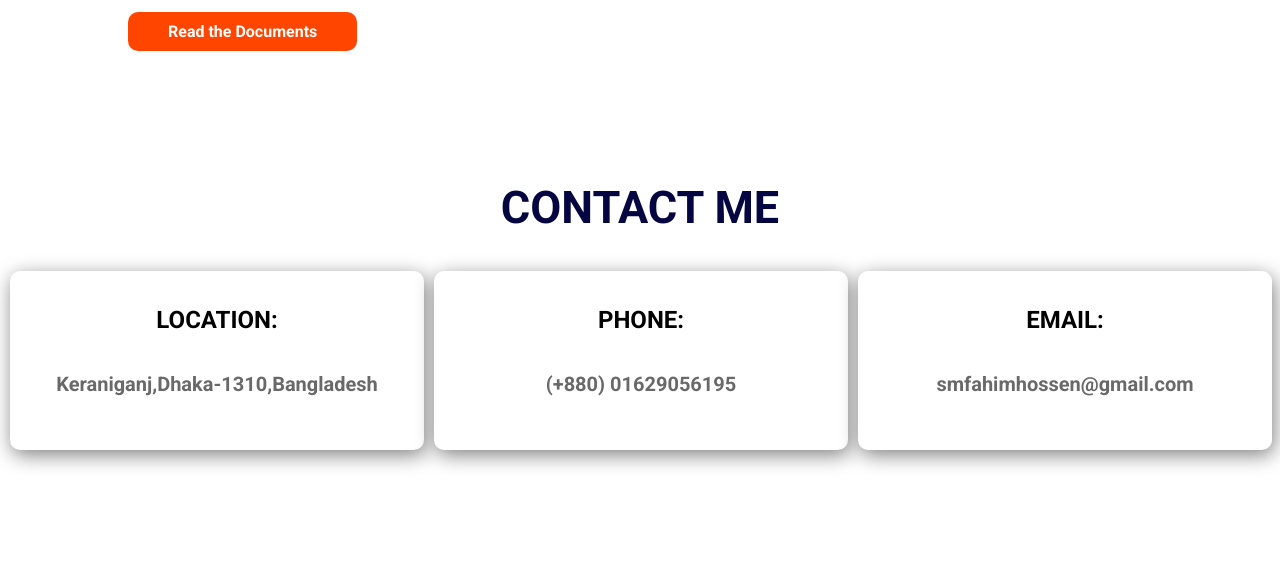
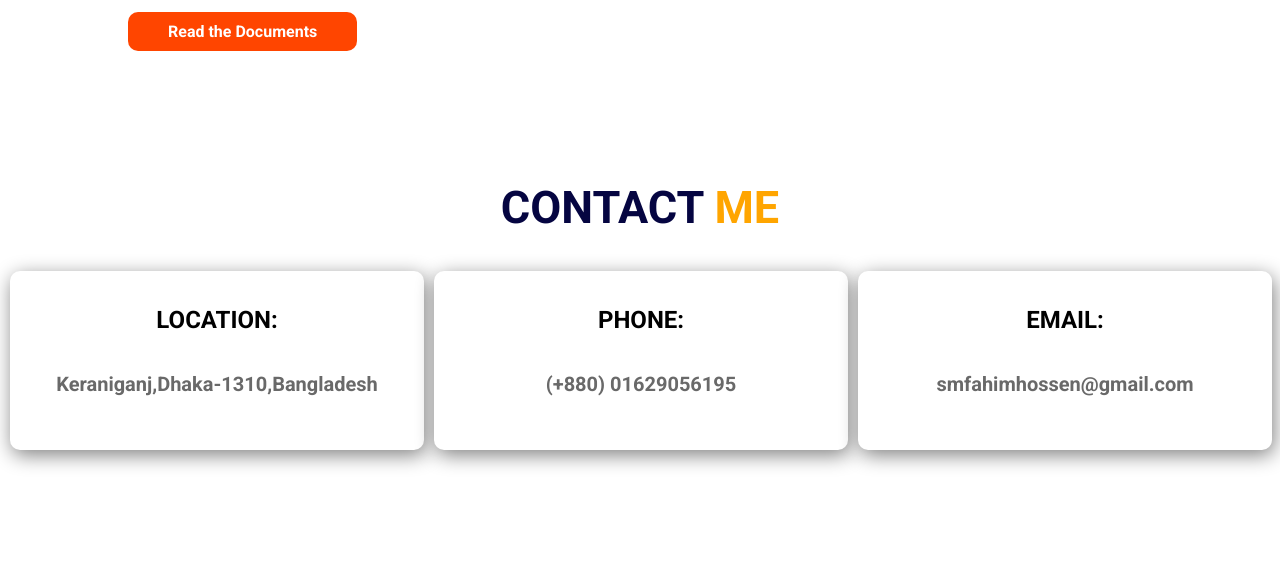
Before and after one commit to smfahim25/mission-22-assign, a plain HTML site: page index.html in a window 1280 px wide. Shown: the part 1896-2478 px from the top of the page. Drawn offline with Linux system fonts and the light colour scheme.

Commit message:
color changed

```diff
--- a/index.html
+++ b/index.html
@@ -84,7 +84,7 @@
         </div>
     </section>
     <section class="padding">
-        <h1 class="mission-title">CONTACT ME</h1>
+        <h1 class="mission-title">CONTACT <span class="orange-color">ME</span></h1>
         <div class="flex">
             <div class="box-shadow para">
                 <h2>LOCATION:</h2>
```
